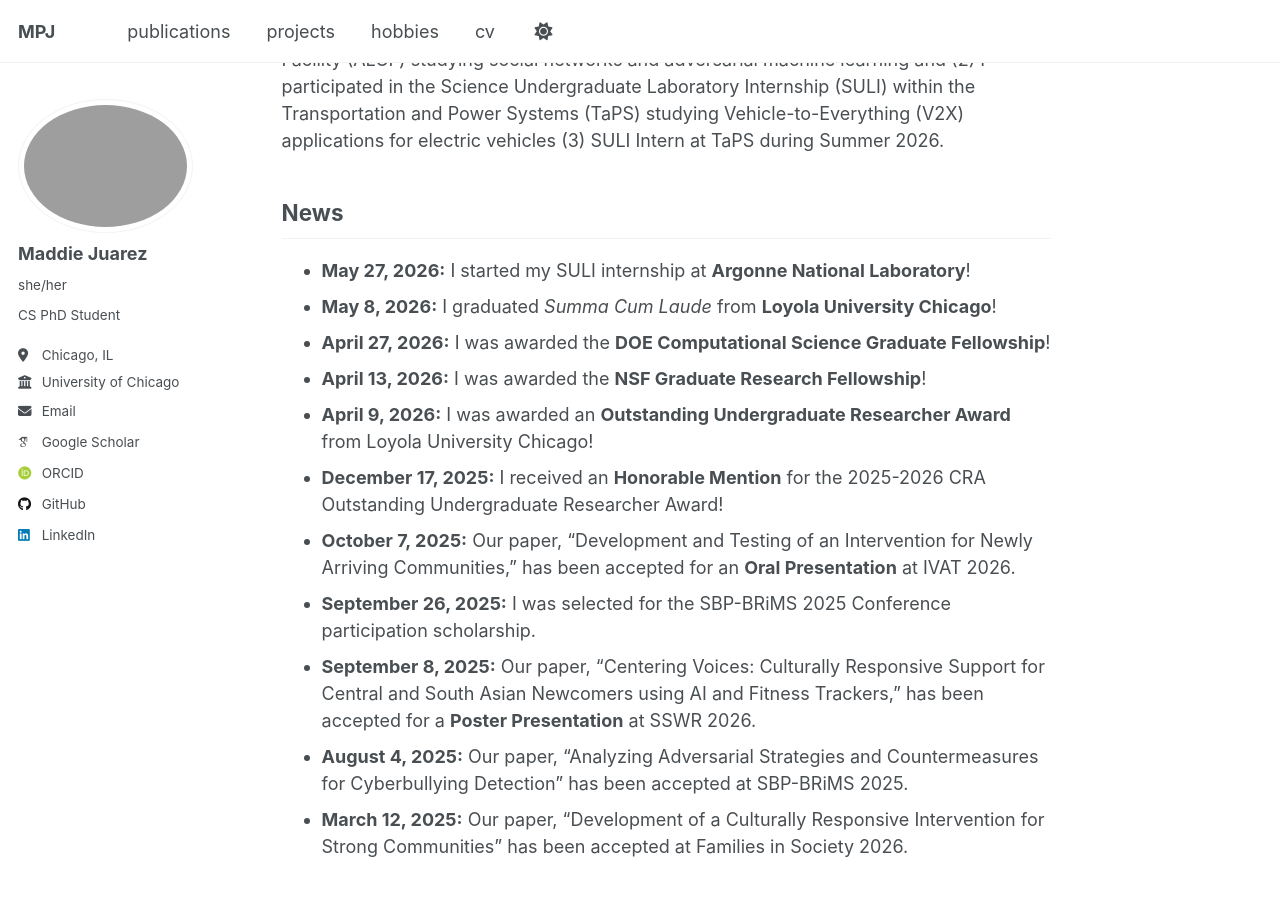
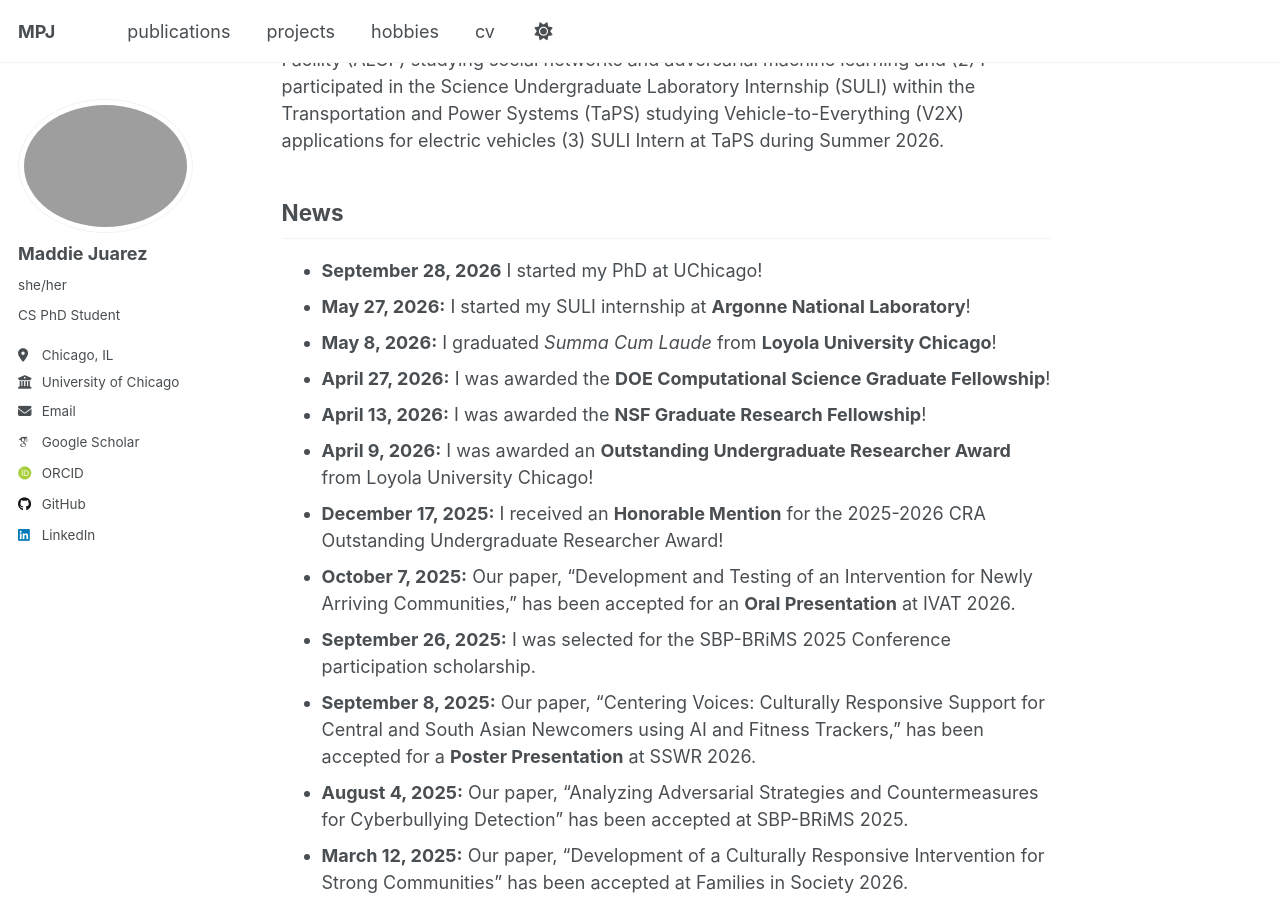
Before and after one commit to mjuarez4/mjuarez4.github.io, a Jekyll site: the page built from _pages/about.md, in a window 1280 px wide and 900 px high, scrolled down 489 px. Built offline with Jekyll 4.4.1, drawn with Linux system fonts in a browser that asks for light colours; some web fonts are replaced; a script that is not in the unit is left out.

Commit message:
updating news section

```diff
--- a/_pages/about.md
+++ b/_pages/about.md
@@ -19,6 +19,7 @@ I received my BS in Computer Science from Loyola University Chicago. While. ther
 I have a great interest in the U.S. National Laboratories. I've interned three times at Argonne National Laboratory: (1) I was a visting researcher in the Leadership Computing Facility (ALCF) studying social networks and adversarial machine learning and (2) I participated in the Science Undergraduate Laboratory Internship (SULI) within the Transportation and Power Systems (TaPS) studying Vehicle-to-Everything (V2X) applications for electric vehicles (3) SULI Intern at TaPS during Summer 2026.
 
 ## News
+- **September 28, 2026** I started my PhD at UChicago!
 - **May 27, 2026:** I started my SULI internship at **Argonne National Laboratory**!
 - **May 8, 2026:** I graduated *Summa Cum Laude* from **Loyola University Chicago**!
 - **April 27, 2026:** I was awarded the **DOE Computational Science Graduate Fellowship**!
```
Also changed, not shown: 2 other files.
